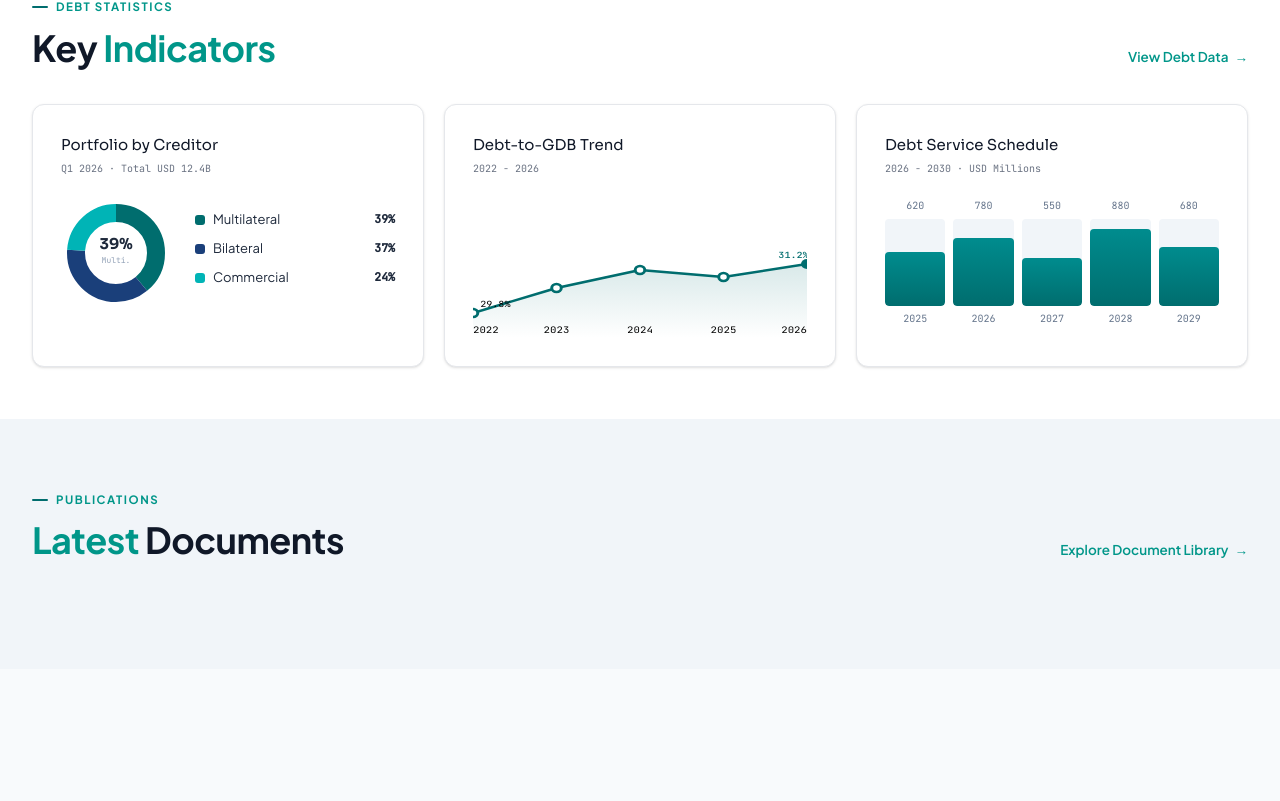
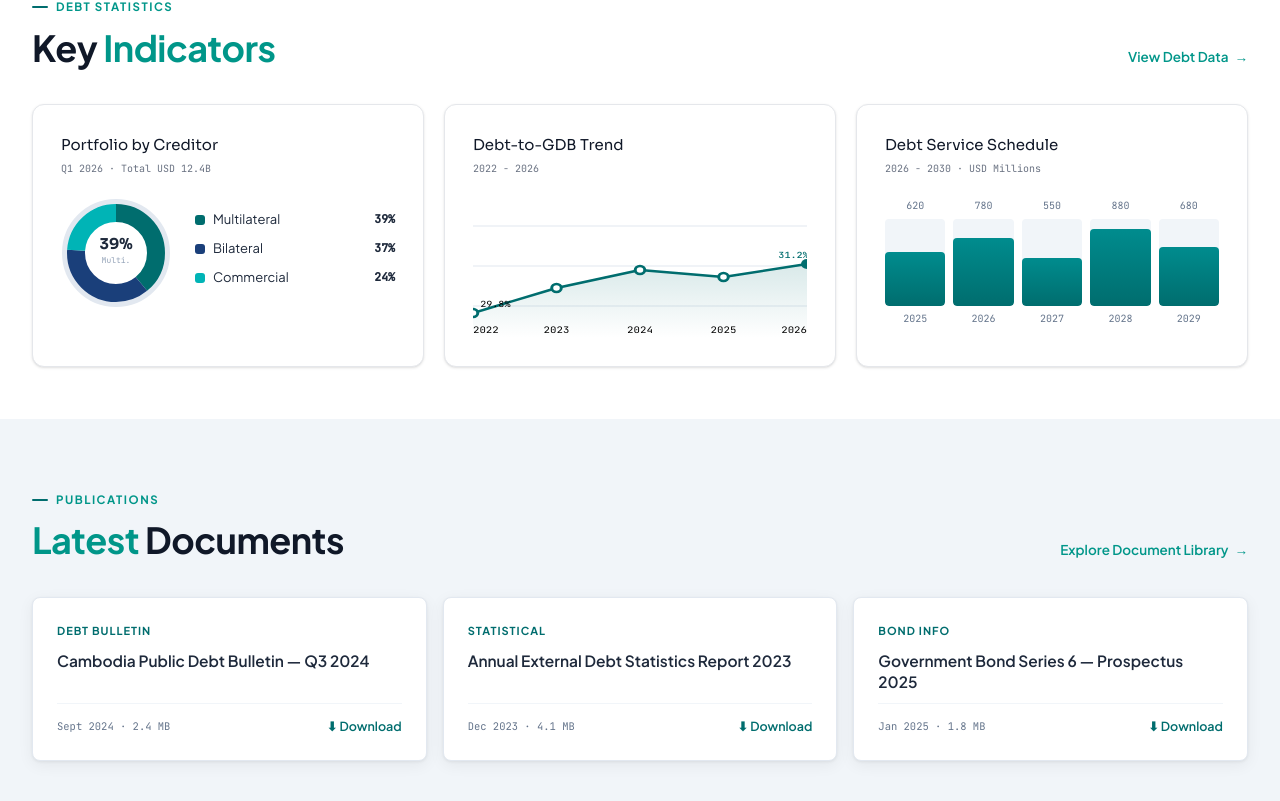
Before and after one commit to Pitou911/gdicdm-frontend, a React (Vite) app: page / in a window 1280 px wide. Shown: the part 709-1510 px from the top of the page. Before the commit the page ends 1378 px from the top, so only its background shows below. Built offline with nearby package versions, Linux system fonts and the light colour scheme.

Commit message:
add resource card and wrapping up publication

```diff
--- /dev/null
+++ b/src/components/ResourceCard.jsx
@@ -0,0 +1,64 @@
+export default function ResourceCard({ type, typeIcon, title, meta, linkText, onClick }) {
+  let typeColor = 'var(--color-teal)';
+  let tagBg = 'var(--color-teal-4)';
+  let tagColor = 'var(--color-teal)';
+
+  if (type.includes('Guide') || type.includes('Beginner')) {
+    typeColor = 'var(--color-green-2)';
+    tagBg = 'var(--color-green-3)';
+    tagColor = 'var(--color-green-2)';
+  } else if (type.includes('Video') || type.includes('min')) {
+    typeColor = '#059669';
+    tagBg = 'var(--color-green-3)';
+    tagColor = 'var(--color-green-2)';
+  } else if (type.includes('Infographic')) {
+    typeColor = '#7c3aed';
+    tagBg = '#f3e8ff';
+    tagColor = '#7c3aed';
+  } else if (type.includes('External') || type.includes('ADB')) {
+    typeColor = 'var(--color-blue-2)';
+    tagBg = 'var(--color-blue-3)';
+    tagColor = 'var(--color-blue-2)';
+  }
+
+  const isTag = !['📄 Debt Bulletin', '📄 Statistical', '📄 Legal', '📄 Bond Info'].some(t => type.includes(t.replace('📄 ', '')));
+
+  return (
+    <div
+      className="bg-white border border-light-2 rounded-sm p-6 flex flex-col gap-2.5 cursor-pointer transition-all duration-200 shadow-(--shadow-sm) hover:border-teal-3 hover:shadow-(--shadow-lg) hover:-translate-y-0.5"
+      onClick={onClick}
+    >
+      <div
+        className="text-[11px] font-bold tracking-[1px] uppercase flex items-center gap-1.5"
+        style={{ color: typeColor }}
+      >
+        {typeIcon} {type.replace(/[📄🎬🖼🔗]/g, '').trim()}
+      </div>
+
+      <div className="text-[15.5px] font-semibold text-text leading-[1.4]">
+        {title}
+      </div>
+
+      <div className="flex items-center justify-between mt-auto pt-3 border-t border-light">
+        {isTag ? (
+          <span
+            className="text-[10px] font-semibold px-2 py-0.75 rounded-[4px]"
+            style={{ background: tagBg, color: tagColor }}
+          >
+            {meta}
+          </span>
+        ) : (
+          <span className="font-mono text-[10.5px] text-text-3">
+            {meta}
+          </span>
+        )}
+        <span
+          className="text-[12.5px] font-semibold cursor-pointer flex items-center gap-1.25 transition-colors duration-150 hover:opacity-80"
+          style={{ color: typeColor }}
+        >
+          {linkText}
+        </span>
+      </div>
+    </div>
+  );
+}
--- a/src/pages/Home.jsx
+++ b/src/pages/Home.jsx
@@ -1,6 +1,7 @@
 import { Link } from 'react-router-dom'
 import StatCard from '../components/StatCard'
 import { useLanguage } from '../context/LanguageContext'
+import ResourceCard from '../components/ResourceCard';
 
 export default function Home() {
     const { t } = useLanguage();
@@ -214,6 +215,11 @@ export default function Home() {
                         <span className='transition-transform group-hover:translate-x-1'>→</span>
                     </Link>
                 </div>
+                <div className='grid grid-cols-3 gap-4'>
+                    <ResourceCard type="📄 Debt Bulletin" title="Cambodia Public Debt Bulletin — Q3 2024" meta="Sept 2024 · 2.4 MB" linkText="⬇ Download" />
+                    <ResourceCard type="📄 Statistical" title="Annual External Debt Statistics Report 2023" meta="Dec 2023 · 4.1 MB" linkText="⬇ Download" />
+                    <ResourceCard type="📄 Bond Info" title="Government Bond Series 6 — Prospectus 2025" meta="Jan 2025 · 1.8 MB" linkText="⬇ Download" />
+                </div>
             </div>
         </div>
     </>
```
